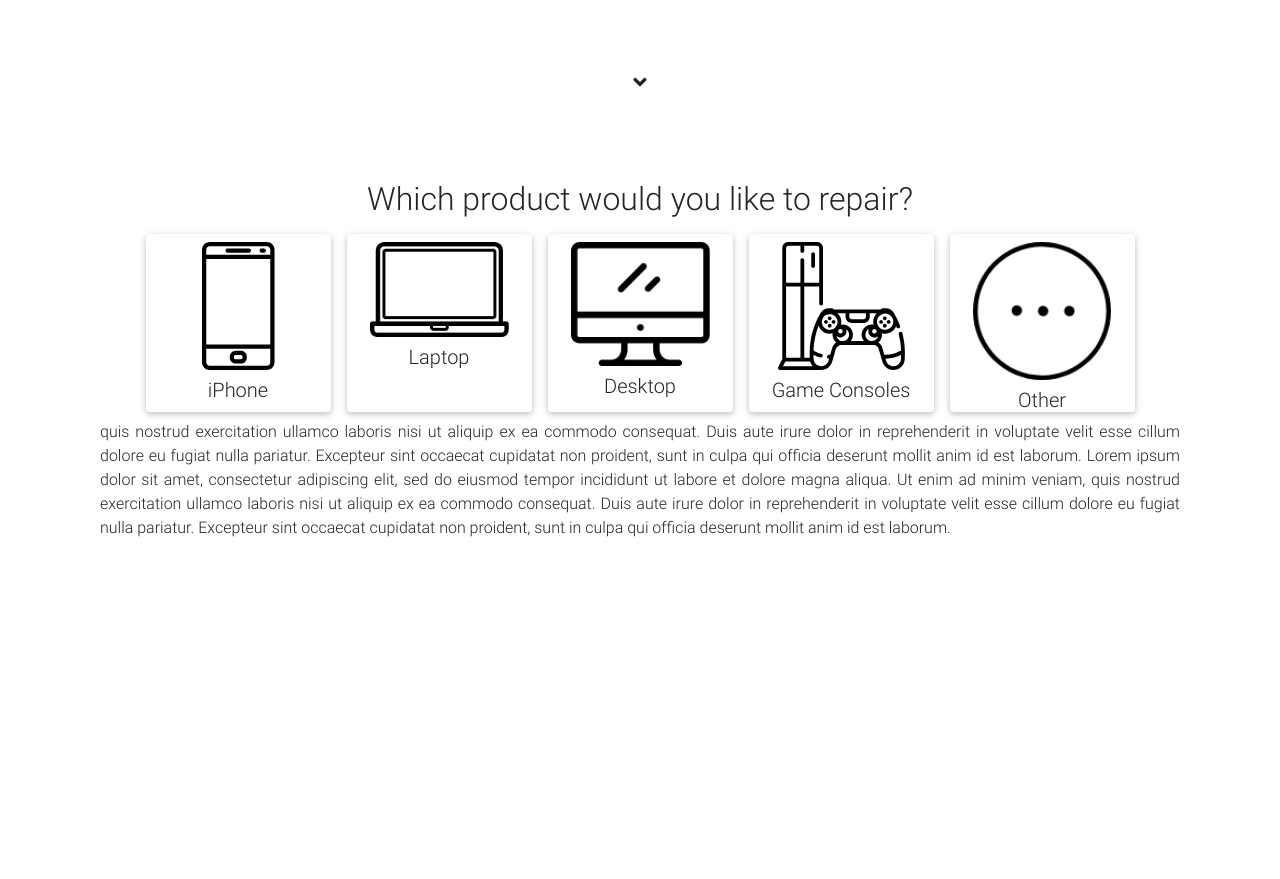
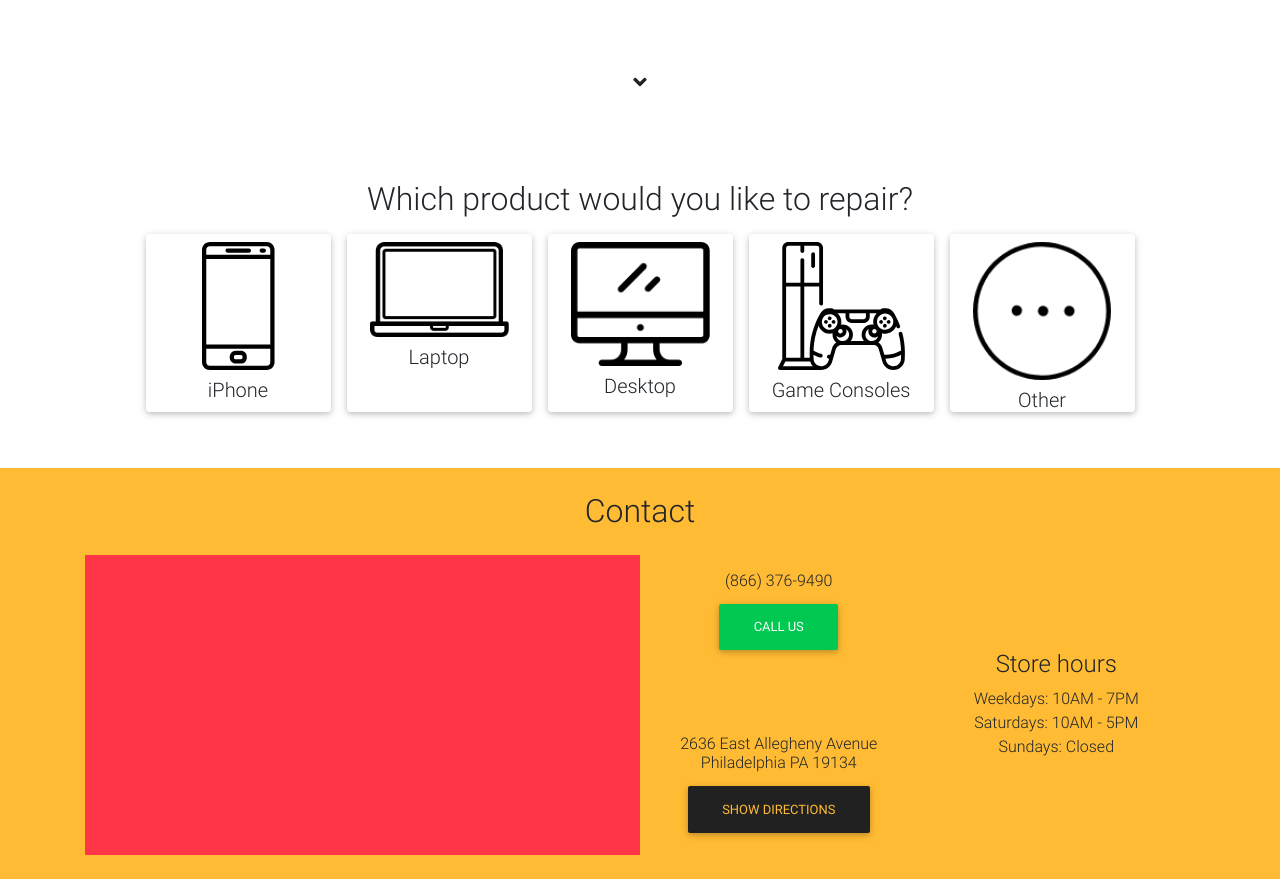
Before and after one commit to rbobko93/scorpion-computers, a plain HTML site: page index.html in a window 1280 px wide. Shown: the part 680-1559 px from the top of the page. Before the commit the page ends 1236 px from the top, so only its background shows below. Drawn offline with nearby package versions, Linux system fonts and the light colour scheme.

Commit message:
Adding contact section

```diff
--- a/css/style.css
+++ b/css/style.css
@@ -15,7 +15,7 @@ header,
     align-items: center;
 }
 
-.question {
+.select-product {
     padding-top: 60px;
 }
 
@@ -27,3 +27,7 @@ header,
     width: 100%;
     height: auto;
 }
+
+.map {
+    height: 300px;
+}
--- a/index.html
+++ b/index.html
@@ -60,7 +60,7 @@
             </div>
         </div>
         <div class="d-flex justify-content-center">
-            <a href="#main" class="text-dark">
+            <a href="#select-product" class="text-dark">
                 <i class="fas fa-angle-down fa-lg"></i>
             </a>
         </div>
@@ -69,8 +69,9 @@
 <!--Main Navigation-->
 
 <!--Main Layout-->
-<main class="container" id="main">
-    <div class="d-flex flex-column align-items-center text-center question">
+<main id="main">
+    <div class="container mb-5 select-product" id="select-product">
+        <div class="d-flex flex-column align-items-center text-center">
             <h2>Which product would you like to repair?</h2>
             <div class="row w-100 justify-content-center">
                 <div class="card col d-flex flex-column hoverable col-xl-2 col-md-3 col-5 m-2 device">
@@ -104,24 +105,47 @@
                     <h5 class="mb-0">Other</h5>
                 </div>
             </div>
+        </div>
+    </div>
 
-    <div class="container">
+    <section class="contact bg-warning p-4" id="contact">
+        <div class="container d-flex flex-column align-items-center text-center">
+            <h2 class="mb-4">Contact</h2>
+            <div class="row w-100">
+                <div class="col col-xl-6 col-lg-12 col-md-12 col-sm-12 map bg-danger">
+
+                </div>
+                <div class="col col-xl-6 col-lg-12 col-md-12 col-sm-12">
+                    <div class="row h-100">
+                        <div class="col col-md-6 col-sm-12 d-flex flex-column justify-content-between">
                             <div class="row">
-            <div class="col-md-12">
-
-                <p align="justify">quis nostrud exercitation ullamco laboris nisi ut aliquip ex ea commodo consequat.
-                    Duis aute irure dolor in reprehenderit in voluptate velit esse cillum dolore eu fugiat nulla
-                    pariatur. Excepteur sint occaecat cupidatat non proident, sunt in culpa qui officia deserunt mollit
-                    anim id est laborum. Lorem ipsum dolor sit amet, consectetur adipiscing elit, sed do eiusmod tempor
-                    incididunt ut labore et dolore magna aliqua. Ut enim ad minim veniam, quis nostrud exercitation
-                    ullamco laboris nisi ut aliquip ex ea commodo consequat. Duis aute irure dolor in reprehenderit in
-                    voluptate velit esse cillum dolore eu fugiat nulla pariatur. Excepteur sint occaecat cupidatat non
-                    proident, sunt in culpa qui officia deserunt mollit anim id est laborum.</p>
-
+                                <div class="col p-3">
+                                    <h6>(866) 376-9490</h6>
+                                    <a href="#" class="btn btn-success">
+                                        <span class="text-white">Call Us</span>
+                                    </a>
+                                </div>
+                            </div>
+                            <div class="row">
+                                <div class="col p-3">
+                                    <h6>2636 East Allegheny Avenue Philadelphia PA 19134</h6>
+                                    <a href="#" class="btn btn-dark">
+                                        <span class="text-warning">Show Directions</span>
+                                    </a>
                                 </div>
                             </div>
                         </div>
-
+                        <div class="col col-md-6 col-sm-12 p-3 d-flex flex-column justify-content-center">
+                            <h4>Store hours</h4>
+                            <span>Weekdays: 10AM - 7PM</span>
+                            <span>Saturdays: 10AM - 5PM</span>
+                            <span>Sundays: Closed</span>
+                        </div>
+                    </div>
+                </div>
+            </div>
+        </div>
+    </section>
 </main>
 <!--Main Layout-->
 
```
Lines whose indentation alone changed are shown as unchanged.
